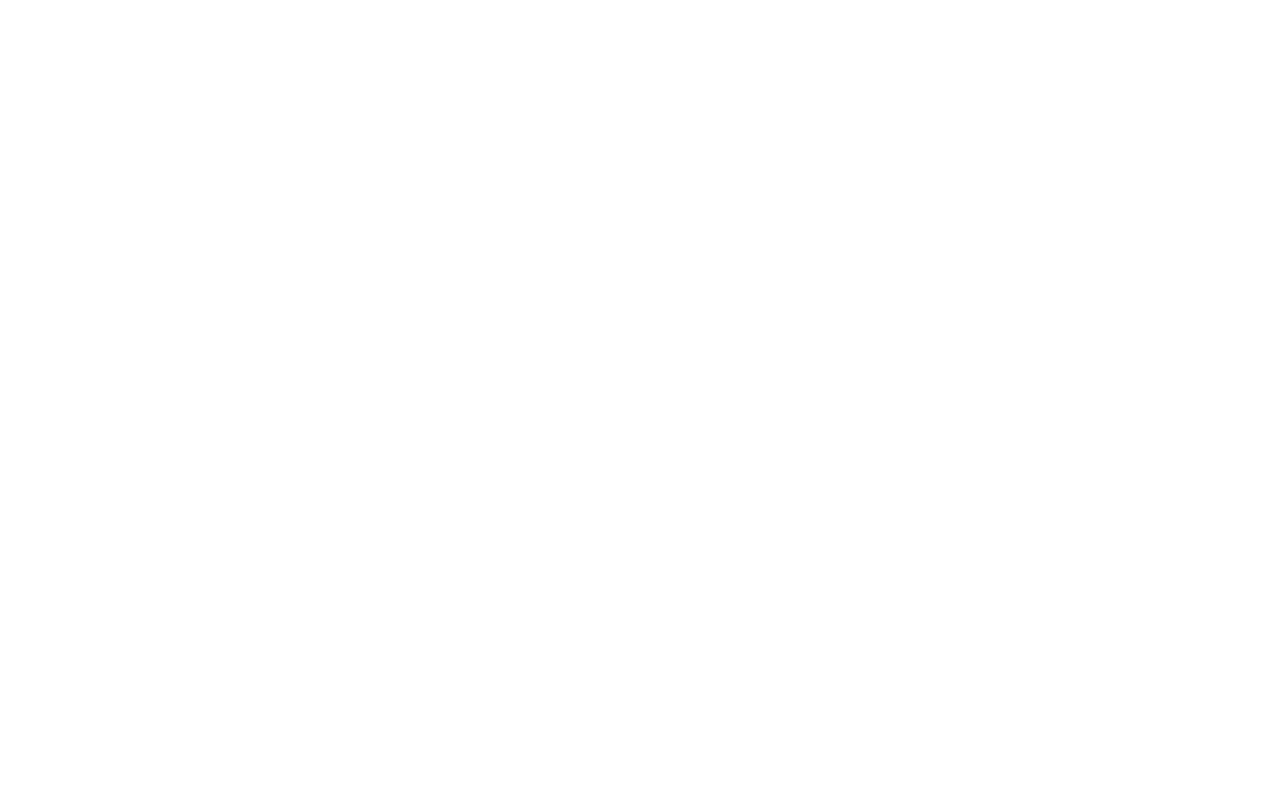
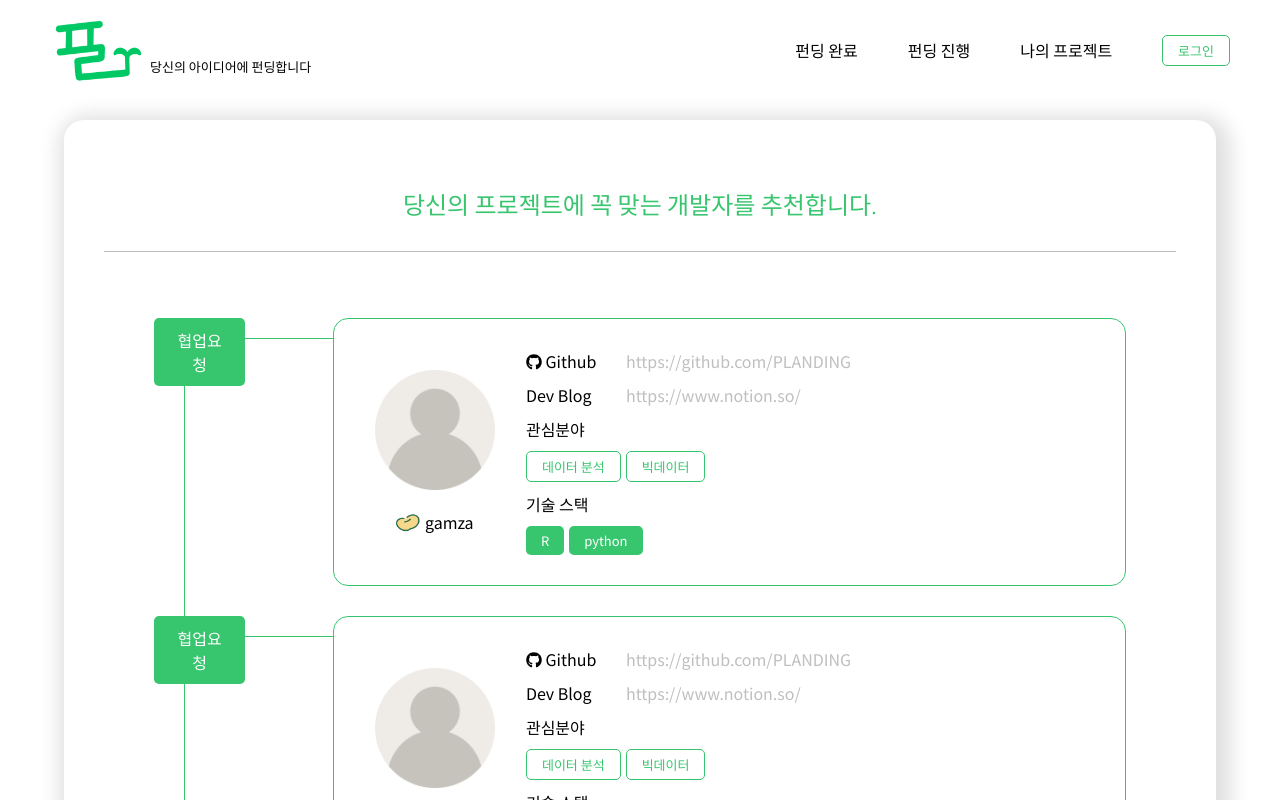
Before and after one commit to PLANDING/Planding-FrontEnd, a React (Create React App) app: page /project/matching in a window 1280 px wide. Shown: the top 800 px of the page. Built offline with nearby package versions, Linux system fonts and the light colour scheme.

Commit message:
[FEAT]: matching page & components Issue-#27

```diff
--- /dev/null
+++ b/src/assets/objects/LevelImgs.jsx
@@ -0,0 +1,27 @@
+const LevelImgs = [
+    {
+        fill: "oneFill.png",
+        unFill: "one.png"
+    },
+
+    {
+        fill: "twoFill.png",
+        unFill: "two.png"
+    },
+
+    {
+        fill: "threeFill.png",
+        unFill: "three.png"
+    },
+
+    {
+        fill: "fourFill.png",
+        unFill: "four.png"
+    },
+
+    {
+        fill: "fiveFill.png",
+        unFill: "five.png"
+    },
+]
+export default LevelImgs;
--- a/src/assets/styles/global-style.jsx
+++ b/src/assets/styles/global-style.jsx
@@ -28,6 +28,9 @@ const GlobalStyle = createGlobalStyle`
     border: solid thin #BCBCBC;
     border-radius: 5px;
     }
+    a{
+        all: unset;
+    }
 `;
 
 export default GlobalStyle;
--- /dev/null
+++ b/src/components/Matching/MatchingCard.jsx
@@ -0,0 +1,95 @@
+import styled from "styled-components";
+import ProfileBox from "../common/ProfileBox";
+import { FontAwesomeIcon } from "@fortawesome/react-fontawesome";
+import { faGithub } from "@fortawesome/free-brands-svg-icons";
+import GreenLabel, { GreenBorderLabel } from "../common/Label";
+import GreenBtn from "../common/Button";
+import LevelImgs from "../../assets/objects/LevelImgs";
+const MatchingCard = ({ profile }) => {
+    return (<Container className="row-container">
+        <GreenBtn>협업요청</GreenBtn>
+        <hr />
+        <Card className="row-container">
+            <Profile className="col-container">
+                <ProfileBox size={"120px"} />
+                <div className="row-container">
+                    <img src={require("../../assets/imgs/" + LevelImgs[0].fill).default} width="24px" />
+                    {profile.nickName}
+                </div>
+            </Profile>
+            <Content className="col-container">
+                <div className="row-container">
+                    <span><FontAwesomeIcon icon={faGithub} /> Github</span>
+                    <a href={profile.git}>{profile.git}</a>
+                </div>
+                <div className="row-container">
+                    <span>Dev Blog</span>
+                    <a href={profile.site}>{profile.site}</a>
+                </div>
+                <LabelWrapper className="col-container">
+                    <span>관심분야</span>
+                    <div>
+                        {profile.Interests.map(interest => <GreenBorderLabel>{interest.name}</GreenBorderLabel>)}
+                    </div>
+                </LabelWrapper>
+                <LabelWrapper className="col-container">
+                    <span>기술 스택</span>
+                    <div>
+                        {profile.Skills.map(skill => <GreenLabel>{skill.name}</GreenLabel>)}
+                    </div>
+                </LabelWrapper>
+            </Content>
+        </Card>
+    </Container>
+
+    )
+
+}
+export default MatchingCard;
+const Container = styled.div`
+&>:is(button, hr){
+    align-self: flex-start;
+    margin: 0;
+}
+&>hr{
+    border: none;
+    border-bottom: solid thin #37C56E;
+    width: 100px;
+    margin-top: 20px;
+}
+`
+const Card = styled.div`
+border: solid thin #37C56E;
+width: 900px;
+padding: 30px;
+border-radius: 15px;
+gap: 20px;
+`
+const Profile = styled.div`
+flex: 0.2;
+align-items: center;
+gap:20px;
+&>div:nth-child(1){
+    gap: 0;
+}
+&>div:nth-child(2){
+    gap: 5px;
+}
+`
+const Content = styled.div`
+gap: 10px;
+flex: 0.8;
+a{
+    color: #bfbfbf;
+}
+&>div>span:nth-child(1){
+    width: 100px;
+}
+`
+const LabelWrapper = styled.div`
+gap: 10px;
+&>div>div{
+    display: inline-block;
+    margin-right: 5px;
+}
+`
--- a/src/components/Router.jsx
+++ b/src/components/Router.jsx
@@ -7,6 +7,7 @@ import FundingProgress from "../pages/FundingProgress";
 import FundingProgressDetail from "../pages/FundingProgressDetail";
 import Login from "../pages/Login";
 import Main from "../pages/Main";
+import Matching from "../pages/Matching";
 import Profile from "../pages/Profile";
 import Project from "../pages/Project";
 import Register from "../pages/Register";
@@ -25,7 +26,7 @@ const AppRouter=()=>{
                 <Route path="/creation" component={FundingCreation}/>
                 <Route path="/profile" component={Profile}/>
                 <Route exact path="/project" component={Project}/>
-                <Route exact path="/project/matching"/>
+                <Route exact path="/project/matching" component={Matching}/>
                 <Route path="/alert" component={Alert}/>
             </Switch>
         </BrowserRouter>
--- /dev/null
+++ b/src/pages/Matching.jsx
@@ -0,0 +1,58 @@
+
+import React, { useEffect } from "react";
+import { useState } from "react/cjs/react.development";
+import styled from "styled-components";
+import Header from "../components/common/Header";
+import MatchingCard from "../components/Matching/MatchingCard";
+import { Container } from "./Project";
+
+const Matching = () => {
+    const profile = {
+        nickName: "gamza",
+        git: "https://github.com/PLANDING",
+        site: "https://www.notion.so/",
+        Interests: [{ name: "데이터 분석" }, { name: "빅데이터" }],
+        Skills: [{ name: "R" }, { name: "python" }],
+    }
+    const [devProfileArr, setDevProfileArr] = useState([]);
+    useEffect(() => {
+        setDevProfileArr([profile, profile])
+    }, [])
+    return (
+        <>
+            <Header />
+            <Container>
+                <Headline>당신의 프로젝트에 꼭 맞는 개발자를 추천합니다.</Headline>
+                <MainContainer>
+                    <VerLine />
+                    <Wrapper className="col-container">
+                        {devProfileArr.map(profile => <MatchingCard profile={profile} />)}
+                    </Wrapper>
+                </MainContainer>
+            </Container>
+        </>
+    )
+}
+export default Matching;
+const Headline = styled.h1`
+font-size: x-large;
+font-weight: lighter;
+width: 100%;
+text-align: center;
+border-bottom: solid thin #bcbcbc;
+color: #37C56E;
+padding-bottom: 30px;
+`
+const MainContainer = styled.div`
+padding: 50px;
+`
+const Wrapper = styled.div`
+gap: 30px;
+`
+const VerLine = styled.div`
+border-left: solid thin #37C56E;
+height: 80%;
+position: absolute;
+z-index: -1;
+transform: translate(30px, 30px);
+`
--- a/src/pages/Project.jsx
+++ b/src/pages/Project.jsx
@@ -1,5 +1,6 @@
 import React from 'react';
 import styled from "styled-components";
+import LevelImgs from '../assets/objects/LevelImgs';
 import Gage from "../components/common/Gage";
 import Header from "../components/common/Header";
 import ProfileBox from "../components/common/ProfileBox";
@@ -16,36 +17,11 @@ const Project = () => {
         createdAt: new Date(),
         FudingCnt: 100,
         Users: [{ userId: 1 }, { userId: 1 }, { userId: 1 }],
-        curriculum: 5
+        curriculum: 0
     }
     let gage = myProjectObj.curriculum / 20 * 100;
     /*stpe img path */
-    const imgArr = [
-        {
-            fill: "oneFill.png",
-            unFill: "one.png"
-        },
 
-        {
-            fill: "twoFill.png",
-            unFill: "two.png"
-        },
-
-        {
-            fill: "threeFill.png",
-            unFill: "three.png"
-        },
-
-        {
-            fill: "fourFill.png",
-            unFill: "four.png"
-        },
-
-        {
-            fill: "fiveFill.png",
-            unFill: "five.png"
-        },
-    ]
     return (<>
         <Header />
         <Container >
@@ -67,7 +43,7 @@ const Project = () => {
 
             <ProjectGage className="col-container">
                 <ImgBox>
-                    {imgArr.map((img, idx) => <img src={require("../assets/imgs/" + `${gage < (idx + 1) * 20 ? img.unFill : img.fill}`).default} width={idx == 4 ? "100px" : "50px"} />)}
+                    {LevelImgs.map((img, idx) => <img src={require("../assets/imgs/" + `${gage < (idx + 1) * 20 ? img.unFill : img.fill}`).default} width={idx == 4 ? "100px" : "50px"} />)}
 
                 </ImgBox>
                 <Gage width={"50%"} gage={gage} />
@@ -78,11 +54,10 @@ const Project = () => {
     </>);
 }
 export default Project;
-
-const Container = styled.div`
+export const Container = styled.div`
 box-shadow: 5px 5px 20px 10px #00000020;
 margin: 0 5%;
-margin-top: 20pxﬁ;
+margin-top: 20px;
 min-height: 100vh;
 padding: 50px 40px;
 border-radius: 20px 20px 0 0;
```
